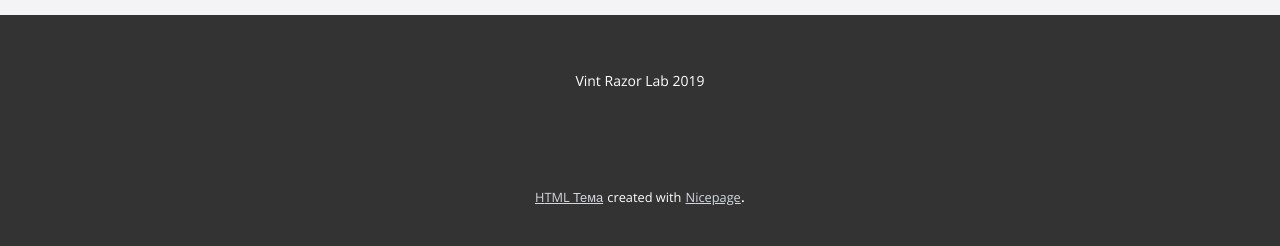
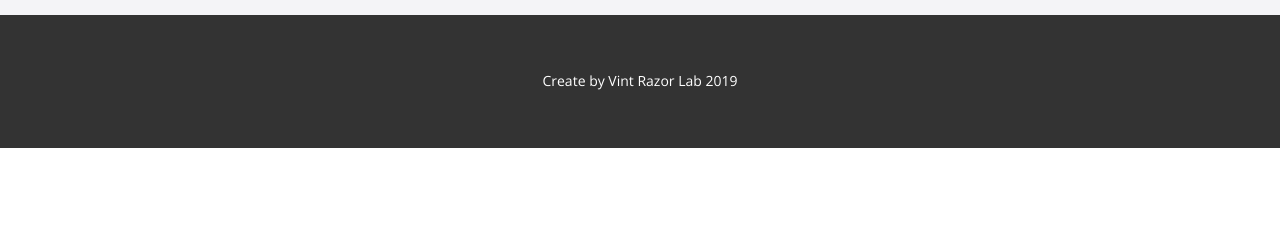
Before and after one commit to Vint-Razor/vertikal74.github.io, a plain HTML site: page index.html in a window 1280 px wide. Shown: the part 3939-4185 px from the top of the page. After the commit the page ends 4087 px from the top, so only its background shows below. Drawn offline with nearby package versions, Linux system fonts and the light colour scheme.

Commit message:
поправил футер

```diff
--- a/index.html
+++ b/index.html
@@ -215,16 +215,11 @@
         <div class="u-clearfix u-sheet u-sheet-1">
             <div class="u-align-center u-container-style u-group u-group-1">
                 <div class="u-container-layout u-valign-middle u-container-layout-1">
-                    <p class="u-small-text u-text u-text-variant u-text-1">Vint Razor Lab 2019</p>
+                    <p class="u-small-text u-text u-text-variant u-text-1">Create by Vint Razor Lab 2019</p>
                 </div>
             </div>
         </div>
     </footer>
-    <section class="u-backlink u-clearfix u-grey-80">
-        <a class="u-link" href="https://nicepage.com/html" target="_blank"><span>HTML Тема</span></a>
-        <p class="u-text"><span>created with</span></p>
-        <a class="u-link" href="https://nicepage.com" target="_blank"><span>Nicepage</span></a>.
-    </section>
 </body>
 
 </html>
```
